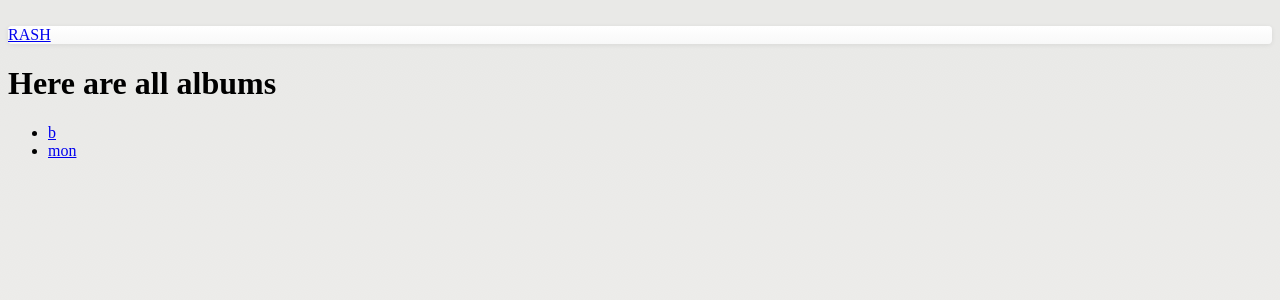
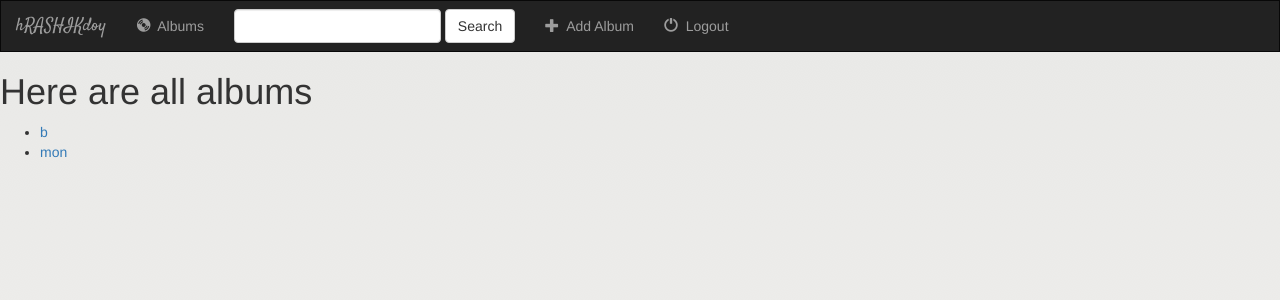
Before and after one commit to HridoyAlam/StartDjango, a Django app: page /music/ in a window 1280 px wide. Shown: the top 300 px of the page. Run offline with Django 3.2, Linux system fonts and the light colour scheme; data comes from the database, SQL or seed files in the repository; both versions use the stored data as it was after the commit; some libraries are stand-ins or nearby versions.

Commit message:
Base Template Creadet
all the html code ,who's are requird to share everyone,so base.html was created

```diff
--- a/music/static/music/style.css
+++ b/music/static/music/style.css
@@ -1,3 +1,9 @@
 body{
     background: white url("images/background.png");
 }
+.navbar{
+    border-radius: 0;
+}
+.navbar-brand{
+    font-family: 'Satisfy',cursive;
+}
--- /dev/null
+++ b/music/templates/music/base.html
@@ -0,0 +1,60 @@
+<!DOCTYPE html>
+<html lang="en">
+<head>
+    <meta charset="UTF-8">
+    <title>{% block title %}hRASHIKdoy{% endblock %}</title>
+    {% load staticfiles %}
+
+    <link rel="stylesheet" href="https://maxcdn.bootstrapcdn.com/bootstrap/3.3.6/css/bootstrap.min.css">
+    <link href='https://fonts.googleapis.com/css?family=Satisfy' rel='stylesheet' type='text/css'>
+    <link rel="stylesheet" type="text/css" href="{% static 'music/style.css' %}"/>
+    <script src="https://ajax.googleapis.com/ajax/libs/jquery/1.12.0/jquery.min.js"></script>
+    <script src="http://maxcdn.bootstrapcdn.com/bootstrap/3.3.6/js/bootstrap.min.js"></script>
+
+
+</head>
+<body>
+<nav class="navbar navbar-inverse">
+    <div class="container-fluid">
+
+        <!-- Header -->
+        <div class="navbar-header">
+            <button type="button" class="navbar-toggle" data-toggle="collapse" data-target="#topNavBar">
+                <span class="icon-bar"></span>
+                <span class="icon-bar"></span>
+                <span class="icon-bar"></span>
+            </button>
+            <a class="navbar-brand" href="{% url 'music:index' %}">hRASHIKdoy</a>
+        </div>
+
+        <!-- Items -->
+        <div class="collapse navbar-collapse" id="topNavBar">
+            <ul class="nav navbar-nav">
+                <li class="{% block albums_active %}{% endblock %}"><a href="{% url 'music:index' %}"><span class="glyphicon glyphicon-cd" aria-hidden="true"></span>&nbsp; Albums</a></li>
+
+            <form class="navbar-form navbar-left" role="search" method="get" action="{% url 'music:index' %}">
+                <div class="form-group">
+                    <input type="text" class="form-control" name="q" value="{{ request.GET.q }}">
+                </div>
+                <button type="submit" class="btn btn-default">Search</button>
+            </form>
+            <ul class="nav navbar-nav navbar-right">
+                <li>
+                    <a>
+                        <span class="glyphicon glyphicon-plus" aria-hidden="true"></span>&nbsp; Add Album
+                    </a>
+                </li>
+                <li>
+                    <a >
+                        <span class="glyphicon glyphicon-off" aria-hidden="true"></span>&nbsp; Logout
+                    </a>
+                </li>
+            </ul>
+        </div>
+
+    </div>
+</nav>
+{% block body %}
+{% endblock %}
+</body>
+</html>
--- a/music/templates/music/detail.html
+++ b/music/templates/music/detail.html
@@ -1,4 +1,6 @@
-
+{% extends  'music/base.html' %}
+{% block title %}Album Details{% endblock %}
+{% block body %}
 
 
     <img src="{{ album.album_logo }}" alt="Avatar" height="200" width="300">
@@ -25,3 +27,4 @@
         {% endfor %}
         <input type="submit" value="Favorite">
     </form>
+{% endblock %}
--- a/music/templates/music/index.html
+++ b/music/templates/music/index.html
@@ -1,26 +1,6 @@
-<!--loads the path to your statics files -->
-{% load staticfiles %}
+{% extends  'music/base.html' %}
 
-<!--adding bootstrap -->
-<link rel="stylesheet" href="//maxcdn.bootstrapcdn.com/bootstrap/3.2.0/css/bootstrap-theme.min.css">﻿
-<!--linking background images -->
-<link rel="stylesheet" type="text/css" href="{% static 'music/style.css' %}" />
-
-
-<!--adding navigations bar -->
-<nav class="navbar navbar-default">
-    <div class="container-fluid">
-
-        <!--logo -->
-        <div class="nav-header">
-            <a class="navbar-brand" href="{% url 'music:index' %}">RASH</a>
-
-        </div>
-
-    </div>
-
-</nav>
-
+{% block body %}
 
     {% if all_albums %}
         <h1>Here are all albums</h1>
@@ -34,3 +14,4 @@
     {% else %}
         <h3>you don't have any Album</h3>
     {% endif %}
+{% endblock %}
```
Also changed, not shown: db.sqlite3. Lines whose indentation alone changed are shown as unchanged.
